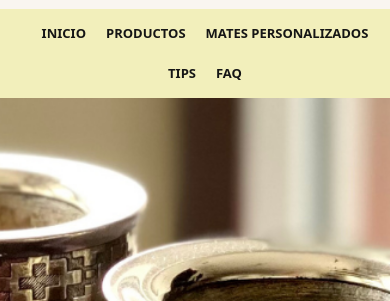
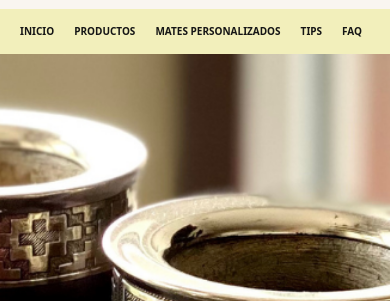
Before and after one commit to Santimerloo/PreEntrega3Merlo, a website: page index.html in a window 390 px wide. Shown: the part 61-362 px from the top of the page. Drawn offline with nearby package versions, Linux system fonts and the light colour scheme; files whose address does not match are found by name.

Commit message:
caambio en productos

```diff
--- a/scss/styles.scss
+++ b/scss/styles.scss
@@ -284,7 +284,13 @@ html {
     .filters {
         width: 100%; /* Cambia el ancho al 100% en dispositivos móviles */
     }
-}
+	.menu a {
+		font-size: 1rem;
+	}
+	  }
+
+
+
 
 /* Estilos para la sección de productos */
 .products {
```
Also changed, not shown: css/styles.css, 1 other file.
